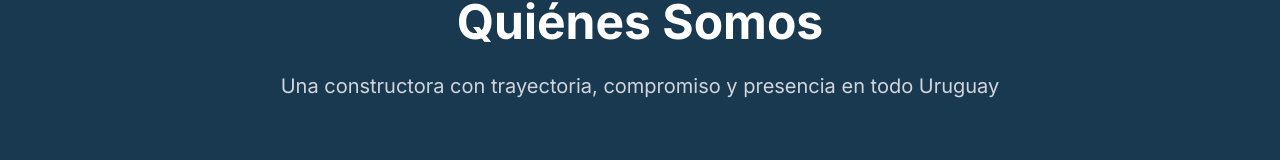
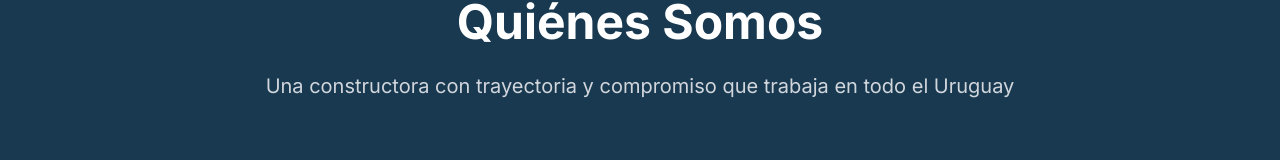
Before and after one commit to mauro2387/cincel, a React (Vite) app: page /empresa in a window 1280 px wide. Shown: the part 162-322 px from the top of the page. Built offline with nearby package versions, Linux system fonts and the light colour scheme.

Commit message:
Actualizar texto Quiénes Somos - trabaja en todo el Uruguay

```diff
--- a/src/pages/Empresa.tsx
+++ b/src/pages/Empresa.tsx
@@ -34,7 +34,7 @@ export const Empresa: React.FC = () => {
               Quiénes Somos
             </h1>
             <p className="text-xl text-gray-300 leading-relaxed">
-              Una constructora con trayectoria, compromiso y presencia en todo Uruguay
+              Una constructora con trayectoria y compromiso que trabaja en todo el Uruguay
             </p>
           </div>
         </div>
```
